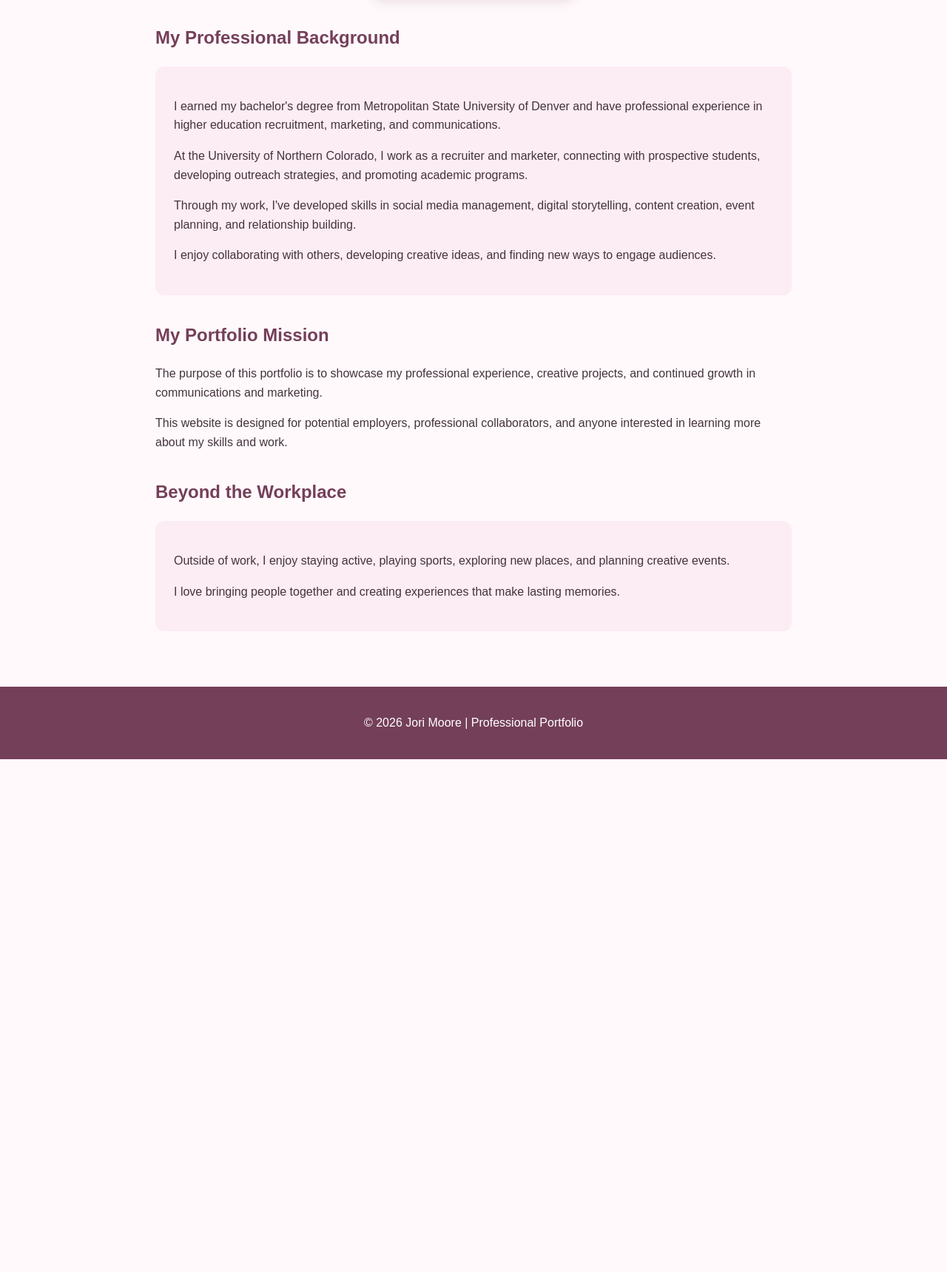
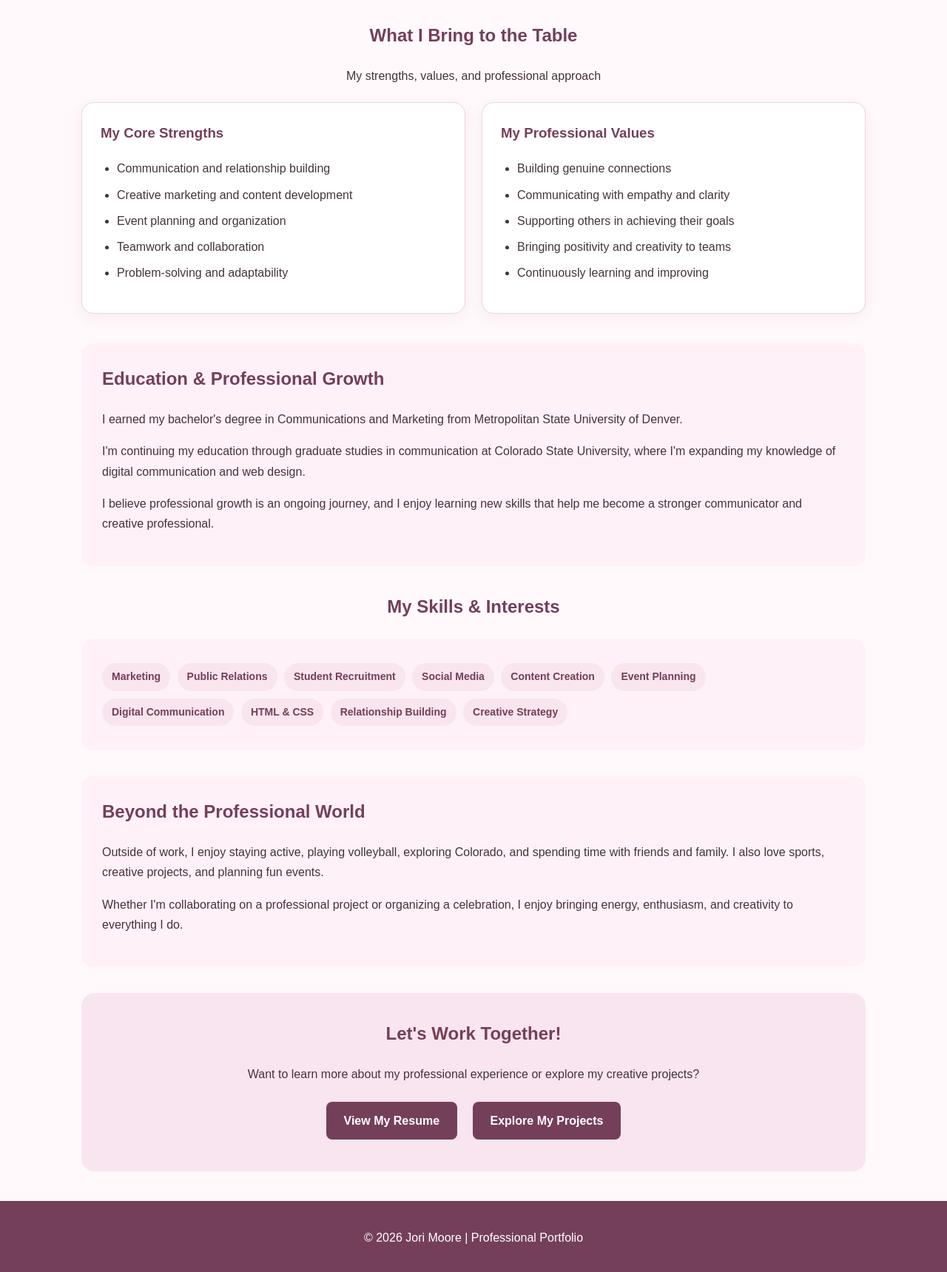
Before and after one commit to joridmoore/my-website, a plain HTML site: page about.html in a window 1280 px wide. Shown: the part 1065-2784 px from the top of the page at 74% size. Before the commit the page ends 2091 px from the top, so only its background shows below. Drawn offline with Linux system fonts and the light colour scheme.

Commit message:
Update about.html

```diff
--- a/about.html
+++ b/about.html
@@ -4,7 +4,12 @@
 
 <head>
   <meta charset="UTF-8">
-  <meta name="viewport" content="width=device-width, initial-scale=1.0">
+  <meta name="viewport"
+        content="width=device-width, initial-scale=1.0">
+  <meta name="description"
+        content="Learn about Jori Moore, a communications
+        and marketing professional with experience
+        in higher education recruitment.">
 
   <title>About Me | Jori Moore</title>
 
@@ -18,86 +23,186 @@
       font-family: Arial, sans-serif;
       background-color: #fff9fb;
       color: #44333d;
-      line-height: 1.6;
+      line-height: 1.7;
     }
 
     header {
       background-color: #f8e5ee;
-      padding: 25px 20px;
+      padding: 30px 20px;
       text-align: center;
     }
 
     header h1 {
+      color: #743f59;
       margin: 0;
-      color: #743f59;
+      font-size: 32px;
     }
 
     header p {
       color: #80566b;
+      margin: 5px 0 0;
     }
 
     nav {
       background-color: #743f59;
-      padding: 15px;
+      padding: 12px;
       text-align: center;
     }
 
     nav a {
+      display: inline-block;
       color: white;
       text-decoration: none;
       font-weight: bold;
-      margin: 0 15px;
-      display: inline-block;
-      padding: 5px;
+      padding: 8px 12px;
+      margin: 3px;
+      border-radius: 6px;
     }
 
     nav a:hover,
     nav a:focus-visible,
     nav a[aria-current="page"] {
+      background-color: #572c41;
       text-decoration: underline;
     }
 
+    a:focus-visible {
+      outline: 3px solid #bd638b;
+      outline-offset: 3px;
+    }
+
     main {
-      max-width: 900px;
+      max-width: 1100px;
       margin: auto;
       padding: 40px 20px;
     }
 
-    .intro {
-      background-color: #f9e5ef;
-      padding: 35px;
-      border-radius: 15px;
-      text-align: center;
-    }
-
-    h2 {
+    h2, h3 {
       color: #743f59;
     }
 
-    section {
+    .intro {
+      background-color: #f9e5ef;
+      border-radius: 18px;
+      padding: 40px 25px;
+      text-align: center;
       margin-bottom: 35px;
     }
 
-    .content-card {
-      background-color: #fcecf3;
-      padding: 25px;
-      border-radius: 12px;
+    .intro h2 {
+      font-size: 30px;
+      margin: 0 0 12px;
     }
 
-    .profile-photo {
-      text-align: center;
-      margin: 35px 0;
+    .intro p {
+      max-width: 700px;
+      margin: auto;
     }
 
-    .profile-photo img {
-      display: block;
-      width: 280px;
-      max-width: 100%;
+    .about-grid {
+      display: grid;
+      grid-template-columns: 300px 1fr;
+      gap: 35px;
+      align-items: center;
+      margin-bottom: 40px;
+    }
+
+    .headshot {
+      width: 100%;
       height: auto;
-      margin: 0 auto;
-      border: 6px solid #f4c8dc;
+      border-radius: 18px;
+      border: 5px solid #f4c8dc;
+      box-shadow: 0 5px 18px
+        rgba(116, 63, 89, 0.12);
+    }
+
+    .about-text h2 {
+      font-size: 27px;
+      margin-top: 0;
+    }
+
+    .section-heading {
+      text-align: center;
+      margin: 35px 0 22px;
+    }
+
+    .card-grid {
+      display: grid;
+      grid-template-columns:
+        repeat(2, minmax(0, 1fr));
+      gap: 22px;
+      margin-bottom: 40px;
+    }
+
+    .card {
+      background-color: white;
+      border: 1px solid #efd3e0;
+      border-radius: 16px;
+      padding: 25px;
+      box-shadow: 0 5px 18px
+        rgba(116, 63, 89, 0.07);
+    }
+
+    .card h3 {
+      margin-top: 0;
+    }
+
+    .card ul {
+      padding-left: 22px;
+    }
+
+    .card li {
+      margin-bottom: 8px;
+    }
+
+    .highlight {
+      background-color: #fff1f7;
+      border-radius: 16px;
+      padding: 28px;
+      margin-bottom: 35px;
+    }
+
+    .highlight h2 {
+      margin-top: 0;
+    }
+
+    .skill-tag {
+      display: inline-block;
+      background-color: #f8e5ee;
+      color: #743f59;
+      padding: 7px 13px;
       border-radius: 20px;
-      box-shadow: 0 5px 15px rgba(116, 63, 89, 0.15);
+      font-size: 14px;
+      font-weight: bold;
+      margin: 5px 5px 5px 0;
+    }
+
+    .closing {
+      background-color: #f9e5ef;
+      text-align: center;
+      border-radius: 18px;
+      padding: 35px 25px;
+    }
+
+    .closing h2 {
+      margin-top: 0;
+    }
+
+    .button {
+      display: inline-block;
+      background-color: #743f59;
+      color: white;
+      padding: 12px 24px;
+      text-decoration: none;
+      font-weight: bold;
+      border-radius: 8px;
+      margin: 8px;
+    }
+
+    .button:hover,
+    .button:focus-visible {
+      background-color: #572c41;
+      color: white;
     }
 
     footer {
@@ -107,13 +212,28 @@
       padding: 20px;
     }
 
-    @media (max-width: 600px) {
-      nav a {
-        margin: 5px 8px;
+    @media (max-width: 700px) {
+      .about-grid,
+      .card-grid {
+        grid-template-columns: 1fr;
       }
 
-      .intro {
-        padding: 25px 20px;
+      .about-grid {
+        gap: 22px;
+      }
+
+      .headshot {
+        max-width: 320px;
+        display: block;
+        margin: auto;
+      }
+
+      .intro h2 {
+        font-size: 25px;
+      }
+
+      .card {
+        padding: 20px;
       }
     }
   </style>
@@ -128,7 +248,8 @@
 
   <nav aria-label="Main navigation">
     <a href="index.html">Home</a>
-    <a href="about.html" aria-current="page">About</a>
+    <a href="about.html"
+       aria-current="page">About</a>
     <a href="resume.html">Resume</a>
     <a href="projects.html">Projects</a>
     <a href="contact.html">Contact</a>
@@ -136,100 +257,229 @@
 
   <main>
 
+    <!-- INTRODUCTION -->
+
     <section class="intro">
-      <h2>Hi, I'm Jori!</h2>
+      <h2>Get to Know Me!</h2>
 
       <p>
-        Welcome to my About Me page! I'm passionate
-        about communications, marketing, creativity,
-        and connecting with people.
+        I'm a communications and marketing
+        professional who loves creativity,
+        collaboration, and connecting with people.
+        I believe meaningful communication can
+        inspire action, build relationships,
+        and create opportunities.
       </p>
     </section>
 
-    <section class="profile-photo">
-      <h2>Meet Jori!</h2>
+    <!-- ABOUT ME -->
 
-      <img
-        src="IMG_6416.JPG"
-        alt="Jori Moore smiling in a black sweater"
-        width="280">
-    </section>
+    <section class="about-grid"
+             aria-labelledby="about-title">
 
-    <section>
-      <h2>My Professional Background</h2>
+      <div>
+        <img
+          class="headshot"
+          src="IMG_6416.JPG"
+          alt="Professional headshot of Jori Moore">
+      </div>
 
-      <div class="content-card">
+      <div class="about-text">
+        <h2 id="about-title">Hi, I'm Jori!</h2>
+
         <p>
-          I earned my bachelor's degree from
-          Metropolitan State University of Denver
-          and have professional experience in
-          higher education recruitment, marketing,
-          and communications.
+          I'm a passionate and outgoing
+          communications professional with
+          experience in higher education,
+          student recruitment, marketing,
+          and event planning.
         </p>
 
         <p>
-          At the University of Northern Colorado,
-          I work as a recruiter and marketer,
-          connecting with prospective students,
-          developing outreach strategies,
-          and promoting academic programs.
+          Through my work in university
+          admissions and enrollment, I've
+          developed a passion for helping
+          people discover opportunities
+          and achieve their goals.
         </p>
 
         <p>
-          Through my work, I've developed skills
-          in social media management, digital
-          storytelling, content creation, event
-          planning, and relationship building.
+          I enjoy developing creative
+          communication strategies,
+          organizing events, creating
+          engaging content, and working
+          with teams to bring ideas to life.
         </p>
 
         <p>
-          I enjoy collaborating with others,
-          developing creative ideas, and finding
-          new ways to engage audiences.
+          My goal is to continue growing
+          professionally while exploring
+          opportunities in marketing,
+          digital media, communications,
+          and creative event planning.
         </p>
+      </div>
+
+    </section>
+
+    <!-- STRENGTHS AND VALUES -->
+
+    <section aria-labelledby="strengths-title">
+
+      <div class="section-heading">
+        <h2 id="strengths-title">
+          What I Bring to the Table
+        </h2>
+        <p>
+          My strengths, values, and professional approach
+        </p>
+      </div>
+
+      <div class="card-grid">
+
+        <article class="card">
+          <h3>My Core Strengths</h3>
+
+          <ul>
+            <li>Communication and relationship building</li>
+            <li>Creative marketing and content development</li>
+            <li>Event planning and organization</li>
+            <li>Teamwork and collaboration</li>
+            <li>Problem-solving and adaptability</li>
+          </ul>
+        </article>
+
+        <article class="card">
+          <h3>My Professional Values</h3>
+
+          <ul>
+            <li>Building genuine connections</li>
+            <li>Communicating with empathy and clarity</li>
+            <li>Supporting others in achieving their goals</li>
+            <li>Bringing positivity and creativity to teams</li>
+            <li>Continuously learning and improving</li>
+          </ul>
+        </article>
+
       </div>
     </section>
 
-    <section>
-      <h2>My Portfolio Mission</h2>
+    <!-- EDUCATION -->
+
+    <section class="highlight"
+             aria-labelledby="education-title">
+
+      <h2 id="education-title">
+        Education & Professional Growth
+      </h2>
 
       <p>
-        The purpose of this portfolio is to
-        showcase my professional experience,
-        creative projects, and continued growth
-        in communications and marketing.
+        I earned my bachelor's degree in
+        Communications and Marketing from
+        Metropolitan State University of Denver.
       </p>
 
       <p>
-        This website is designed for potential
-        employers, professional collaborators,
-        and anyone interested in learning more
-        about my skills and work.
+        I'm continuing my education through
+        graduate studies in communication
+        at Colorado State University,
+        where I'm expanding my knowledge
+        of digital communication and web design.
       </p>
+
+      <p>
+        I believe professional growth is
+        an ongoing journey, and I enjoy
+        learning new skills that help me
+        become a stronger communicator
+        and creative professional.
+      </p>
+
     </section>
 
-    <section>
-      <h2>Beyond the Workplace</h2>
+    <!-- SKILLS -->
 
-      <div class="content-card">
-        <p>
-          Outside of work, I enjoy staying active,
-          playing sports, exploring new places,
-          and planning creative events.
-        </p>
+    <section aria-labelledby="skills-title">
 
-        <p>
-          I love bringing people together and
-          creating experiences that make
-          lasting memories.
-        </p>
+      <div class="section-heading">
+        <h2 id="skills-title">
+          My Skills & Interests
+        </h2>
       </div>
+
+      <div class="highlight">
+
+        <span class="skill-tag">Marketing</span>
+        <span class="skill-tag">Public Relations</span>
+        <span class="skill-tag">Student Recruitment</span>
+        <span class="skill-tag">Social Media</span>
+        <span class="skill-tag">Content Creation</span>
+        <span class="skill-tag">Event Planning</span>
+        <span class="skill-tag">Digital Communication</span>
+        <span class="skill-tag">HTML & CSS</span>
+        <span class="skill-tag">Relationship Building</span>
+        <span class="skill-tag">Creative Strategy</span>
+
+      </div>
+    </section>
+
+    <!-- PERSONAL TOUCH -->
+
+    <section class="highlight"
+             aria-labelledby="personal-title">
+
+      <h2 id="personal-title">
+        Beyond the Professional World
+      </h2>
+
+      <p>
+        Outside of work, I enjoy staying
+        active, playing volleyball,
+        exploring Colorado, and spending
+        time with friends and family.
+        I also love sports, creative
+        projects, and planning fun events.
+      </p>
+
+      <p>
+        Whether I'm collaborating on a
+        professional project or organizing
+        a celebration, I enjoy bringing
+        energy, enthusiasm, and creativity
+        to everything I do.
+      </p>
+
+    </section>
+
+    <!-- CALL TO ACTION -->
+
+    <section class="closing">
+
+      <h2>Let's Work Together!</h2>
+
+      <p>
+        Want to learn more about my
+        professional experience or
+        explore my creative projects?
+      </p>
+
+      <a class="button" href="resume.html">
+        View My Resume
+      </a>
+
+      <a class="button" href="projects.html">
+        Explore My Projects
+      </a>
+
     </section>
 
   </main>
 
   <footer>
-    <p>&copy; 2026 Jori Moore | Professional Portfolio</p>
+    <p>
+      &copy; 2026 Jori Moore |
+      Professional Portfolio
+    </p>
   </footer>
 
 </body>
```
